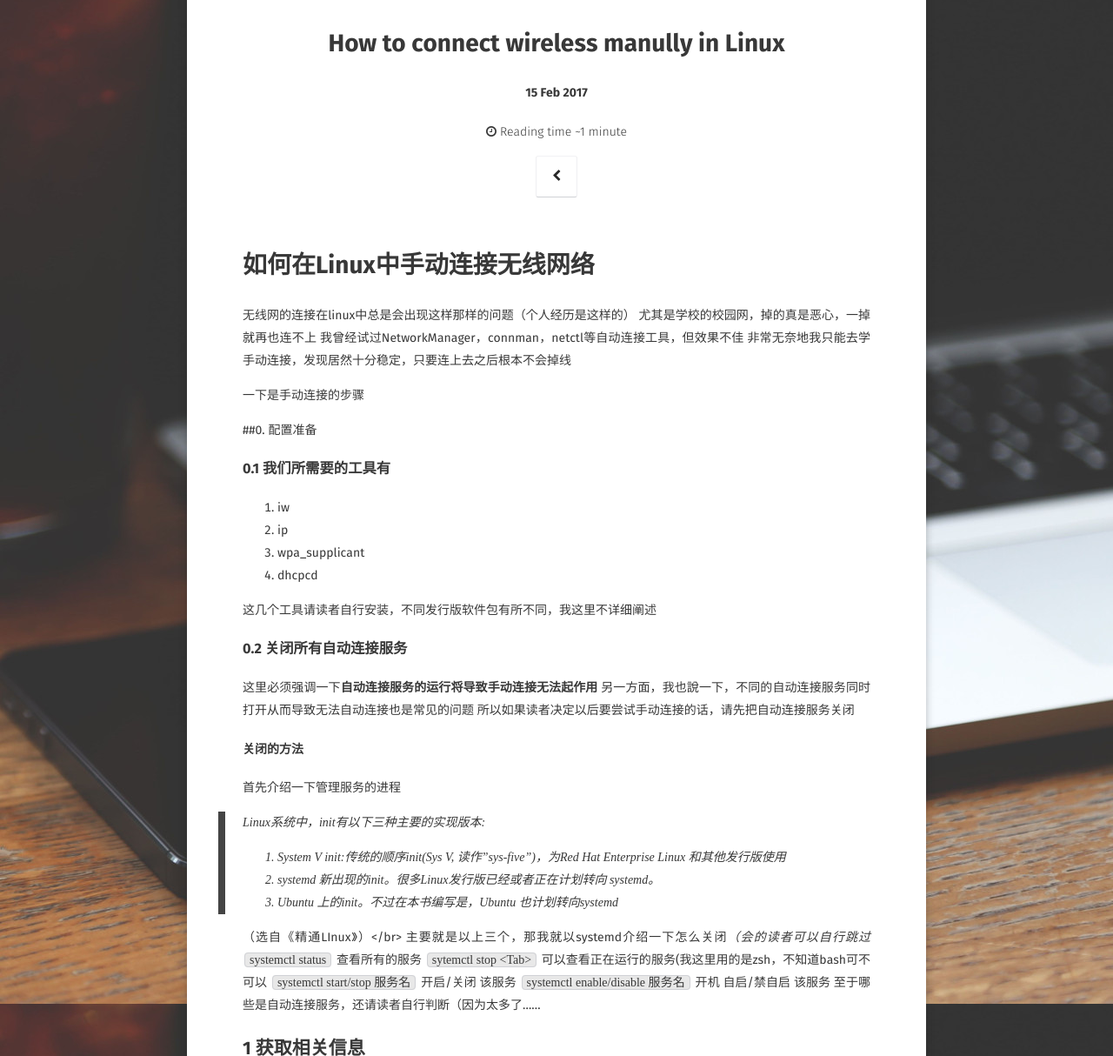
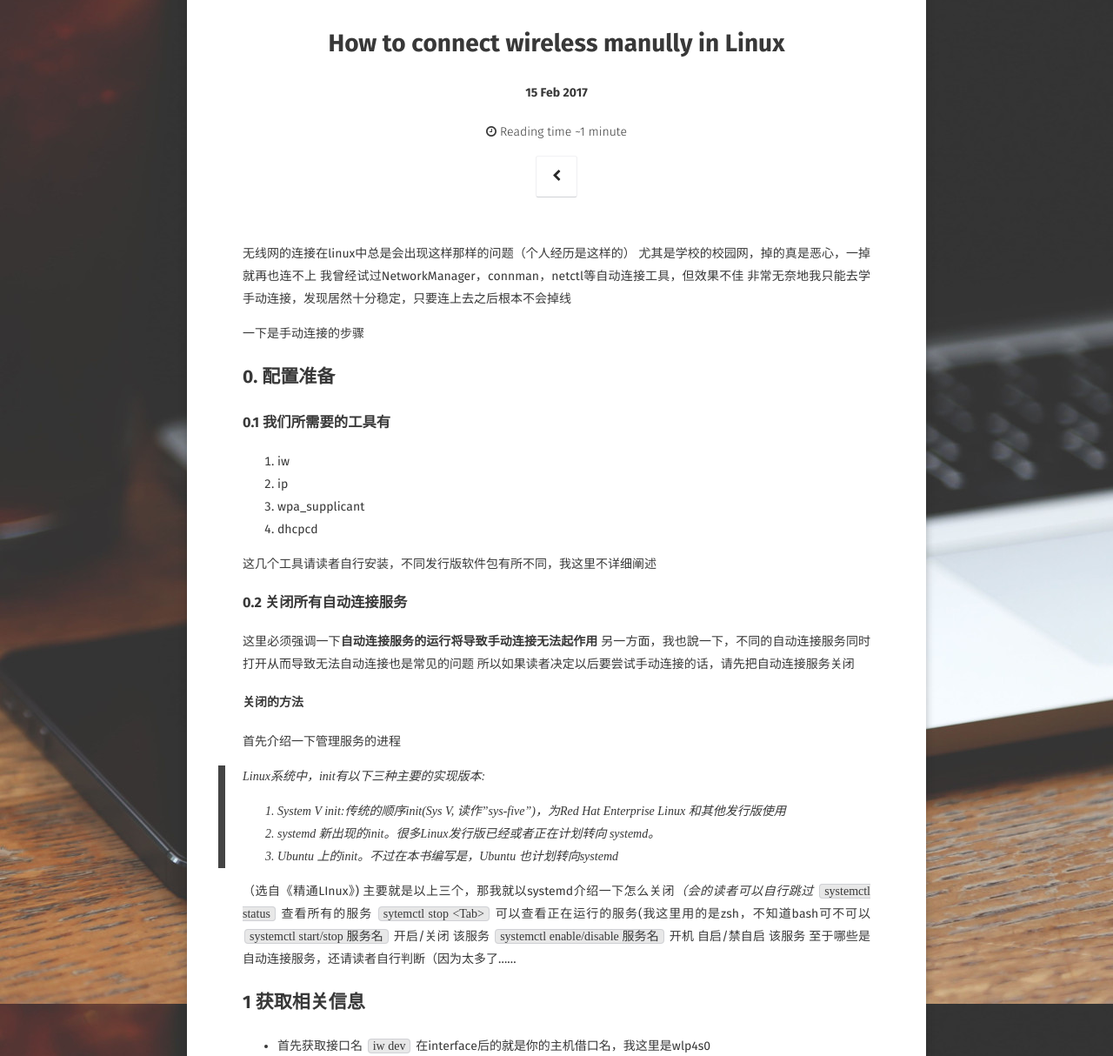
Before and after one commit to KeyLD/keyld.github.io, a Jekyll site: the page built from _posts/2017-02-15-How-to-connect-wireless-manually-in-linux.md, in a window 1280 px wide and 1400 px high, cut to the strip 186-1400 px from the top of the window. Shown: the whole strip at 87% size. Built offline with Jekyll 4.4.1, drawn with Linux system fonts in a browser that asks for light colours; some web fonts are replaced; comment, search, counter and statistics services are not loaded.

Commit message:
set markdown

```diff
--- a/_posts/2017-02-15-How-to-connect-wireless-manually-in-linux.md
+++ b/_posts/2017-02-15-How-to-connect-wireless-manually-in-linux.md
@@ -9,8 +9,6 @@ tag:
 comments: true
 ---
 
-# 如何在Linux中手动连接无线网络
-
 无线网的连接在linux中总是会出现这样那样的问题（个人经历是这样的）
 尤其是学校的校园网，掉的真是恶心，一掉就再也连不上
 我曾经试过NetworkManager，connman，netctl等自动连接工具，但效果不佳
@@ -18,7 +16,7 @@ comments: true
 
 一下是手动连接的步骤
 
-##0. 配置准备
+## 0. 配置准备
 
 ### 0.1 我们所需要的工具有
 
@@ -33,14 +31,16 @@ comments: true
 这里必须强调一下**自动连接服务的运行将导致手动连接无法起作用**
 另一方面，我也說一下，不同的自动连接服务同时打开从而导致无法自动连接也是常见的问题
 所以如果读者决定以后要尝试手动连接的话，请先把自动连接服务关闭
+
 #### 关闭的方法
 首先介绍一下管理服务的进程
+
 > Linux系统中，init有以下三种主要的实现版本:
 > 1. System V init:传统的顺序init(Sys V, 读作"sys-five")，为Red Hat Enterprise Linux 和其他发行版使用
 > 2. systemd 新出现的init。很多Linux发行版已经或者正在计划转向 systemd。
 > 3. Ubuntu 上的init。不过在本书编写是，Ubuntu 也计划转向systemd
 
-（选自《精通LInux》）</br>
+（选自《精通LInux》)
 主要就是以上三个，那我就以systemd介绍一下怎么关闭*（会的读者可以自行跳过*
 `systemctl status` 查看所有的服务
 `sytemctl stop <Tab>` 可以查看正在运行的服务(我这里用的是zsh，不知道bash可不可以
@@ -49,6 +49,7 @@ comments: true
 至于哪些是自动连接服务，还请读者自行判断（因为太多了……
 
 ## 1 获取相关信息
+
 + 首先获取接口名
 `iw dev`
 在interface后的就是你的主机借口名，我这里是wlp4s0
```
